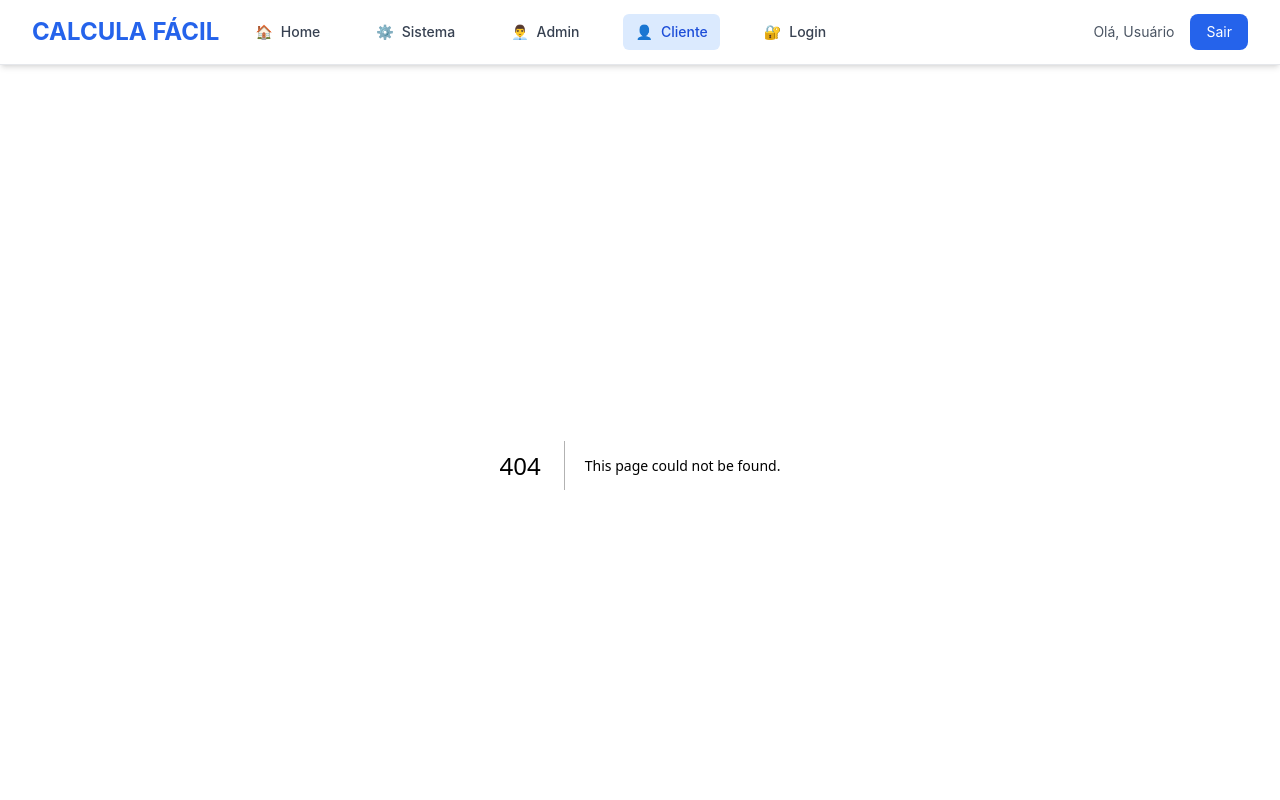
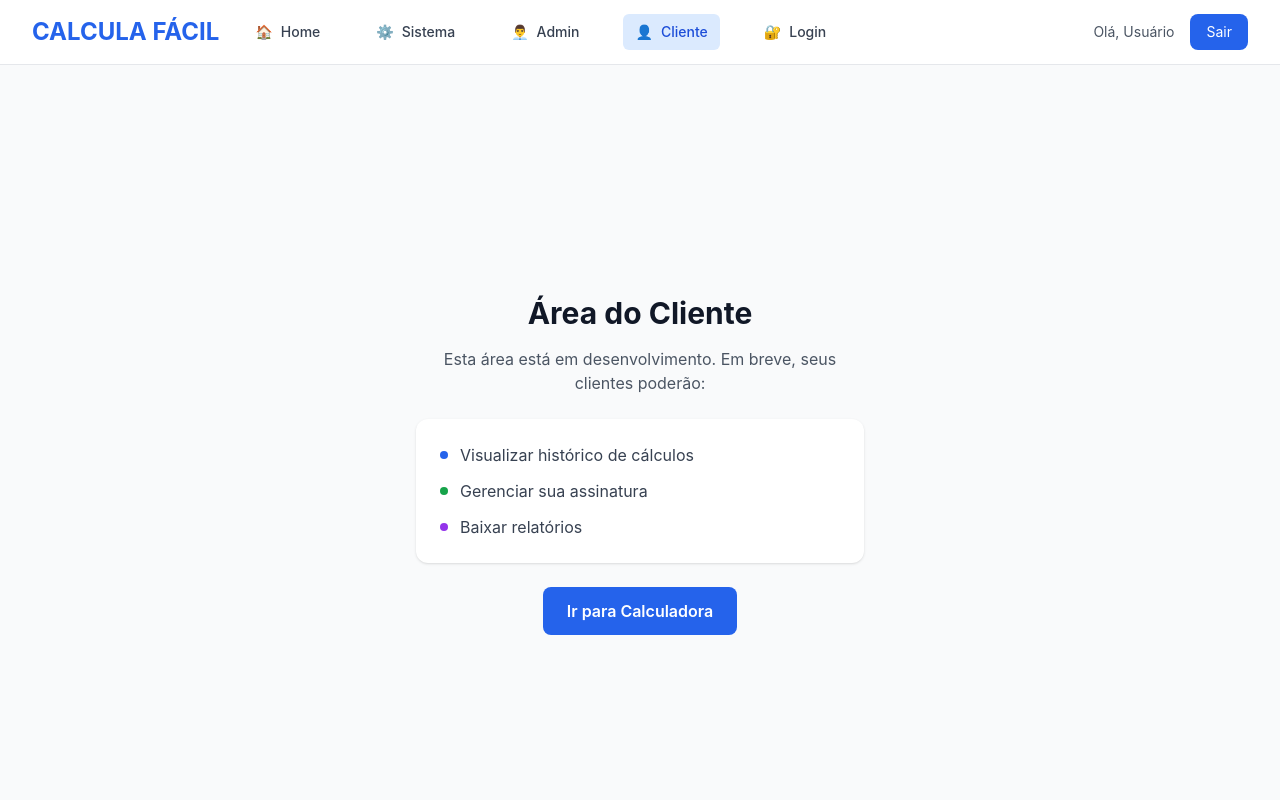
Before and after one commit to geraldofor/calcula-facil, a Next.js app: page /cliente in a window 1280 px wide. Before the commit this address had no page. Shown: the top 800 px of the page. Built offline with nearby package versions, Linux system fonts and the light colour scheme.

Commit message:
Create ClientePage component for client area

```diff
--- /dev/null
+++ b/app/cliente/page.jsx
@@ -0,0 +1,34 @@
+export default function ClientePage() {
+  return (
+    <div className="min-h-screen flex items-center justify-center bg-gray-50 p-4">
+      <div className="max-w-md w-full text-center">
+        <h1 className="text-3xl font-bold text-gray-900 mb-4">Área do Cliente</h1>
+        <p className="text-gray-600 mb-6">
+          Esta área está em desenvolvimento. Em breve, seus clientes poderão:
+        </p>
+        <div className="bg-white rounded-xl shadow p-6 mb-6">
+          <ul className="text-left space-y-3 text-gray-700">
+            <li className="flex items-center">
+              <div className="w-2 h-2 bg-blue-600 rounded-full mr-3"></div>
+              <span>Visualizar histórico de cálculos</span>
+            </li>
+            <li className="flex items-center">
+              <div className="w-2 h-2 bg-green-600 rounded-full mr-3"></div>
+              <span>Gerenciar sua assinatura</span>
+            </li>
+            <li className="flex items-center">
+              <div className="w-2 h-2 bg-purple-600 rounded-full mr-3"></div>
+              <span>Baixar relatórios</span>
+            </li>
+          </ul>
+        </div>
+        <a
+          href="/sistema"
+          className="inline-block px-6 py-3 bg-blue-600 text-white rounded-lg hover:bg-blue-700 font-semibold"
+        >
+          Ir para Calculadora
+        </a>
+      </div>
+    </div>
+  );
+}
```
